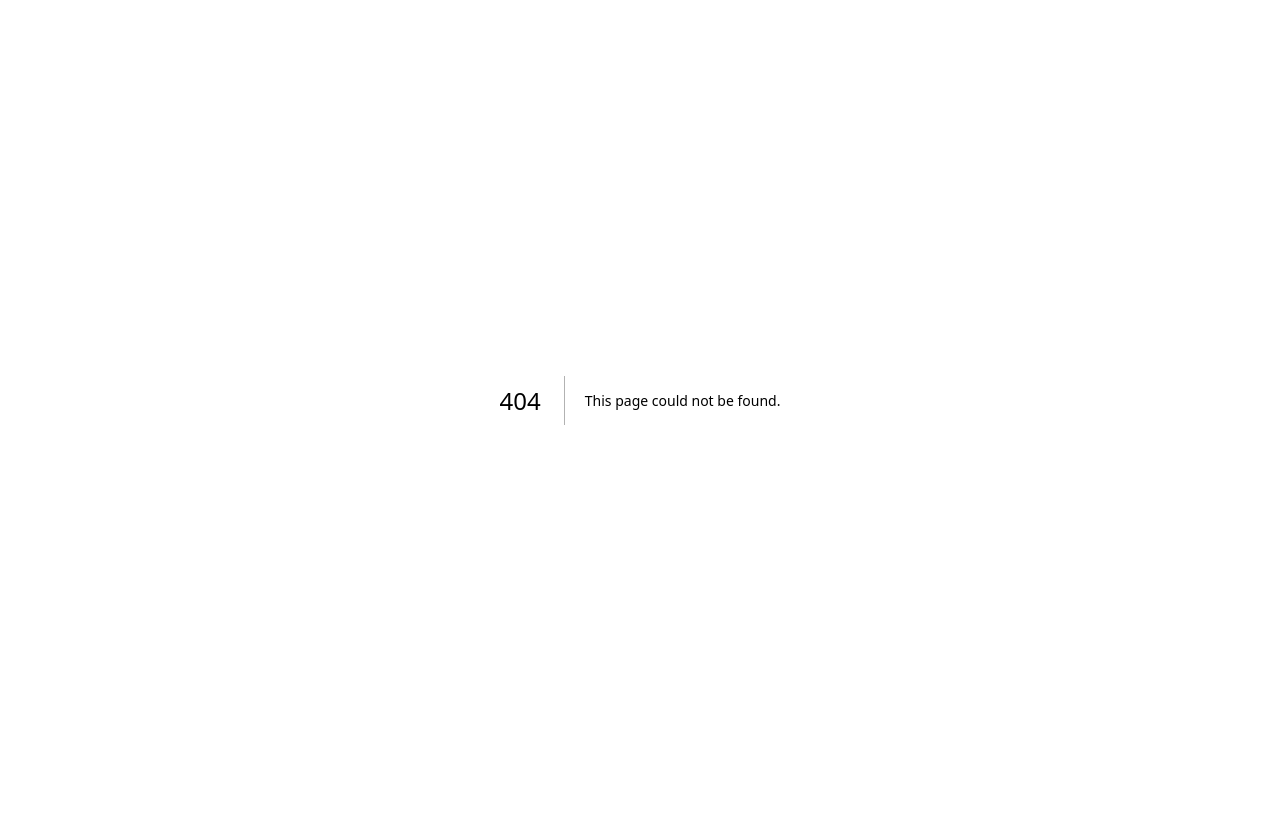
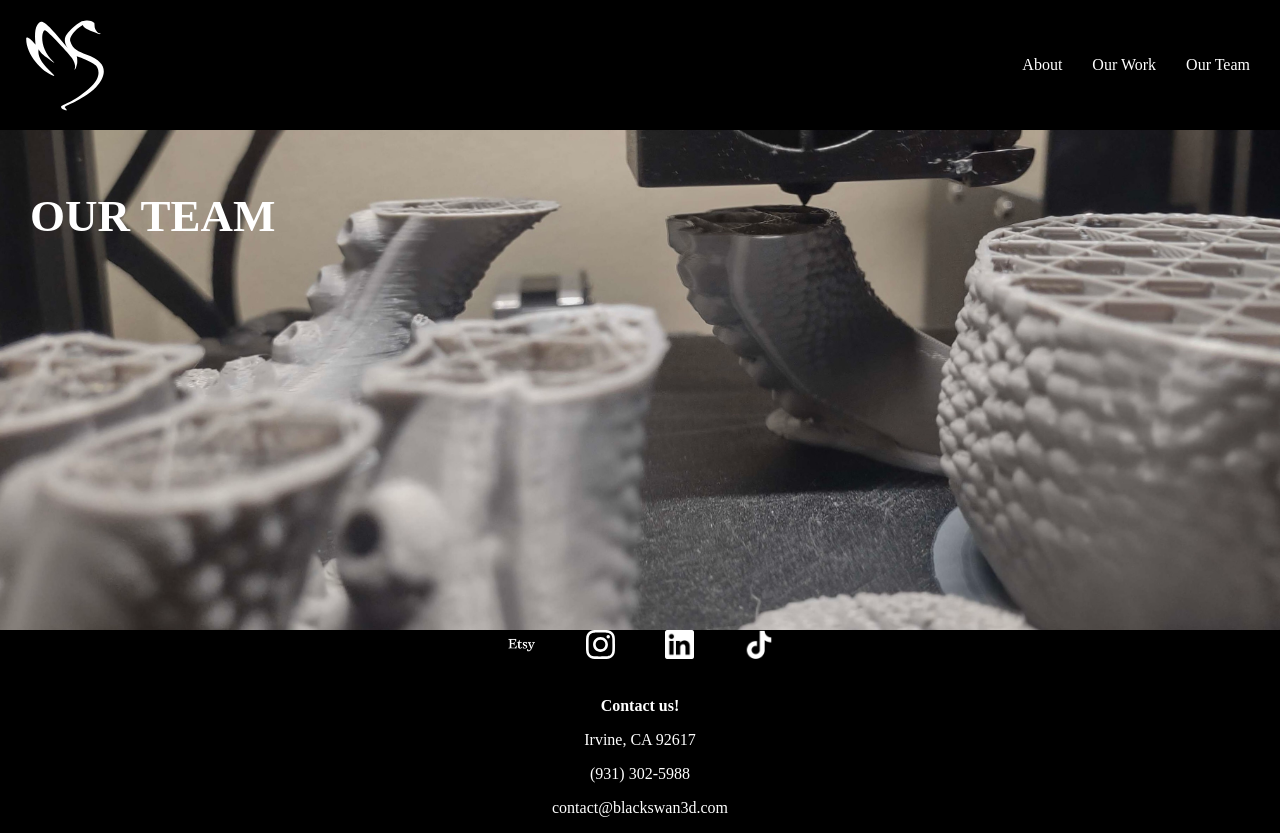
Before and after one commit to blackswan3dprinting/blackswan3dprinting.github.io, a Next.js app in the folder src/: page /our-team in a window 1280 px wide. Before the commit this address had no page. Before the commit the page ends 800 px from the top, so only its background shows below. Built offline with nearby package versions, Linux system fonts and the light colour scheme.

Commit message:
feat: created /our-team/ and /our-work/

```diff
--- /dev/null
+++ b/src/pages/our-team.tsx
@@ -0,0 +1,10 @@
+import Layout from "../components/layout"
+import { UnderHeaderText } from "../components/under_header_text"
+
+export default function OurTeam() {
+    return (
+        <Layout>
+            <UnderHeaderText text="OUR TEAM"/>
+        </Layout>
+    )
+}
```
Also changed, not shown: src/pages/our-work.tsx (added, +10 -0 lines).
